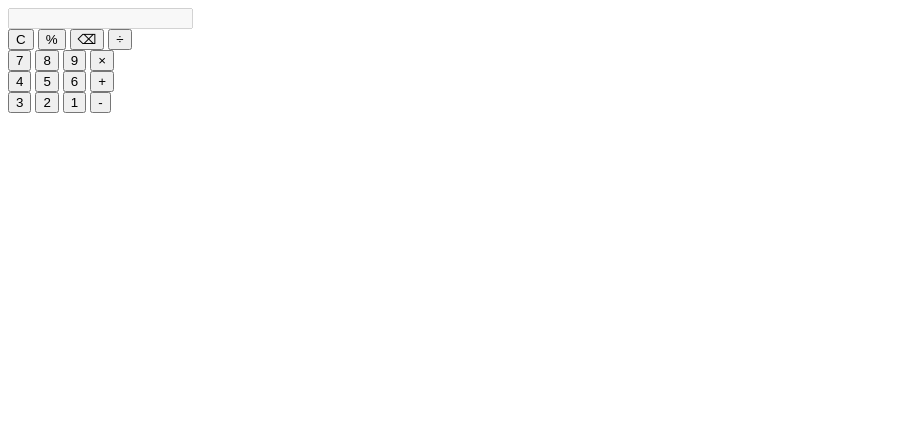
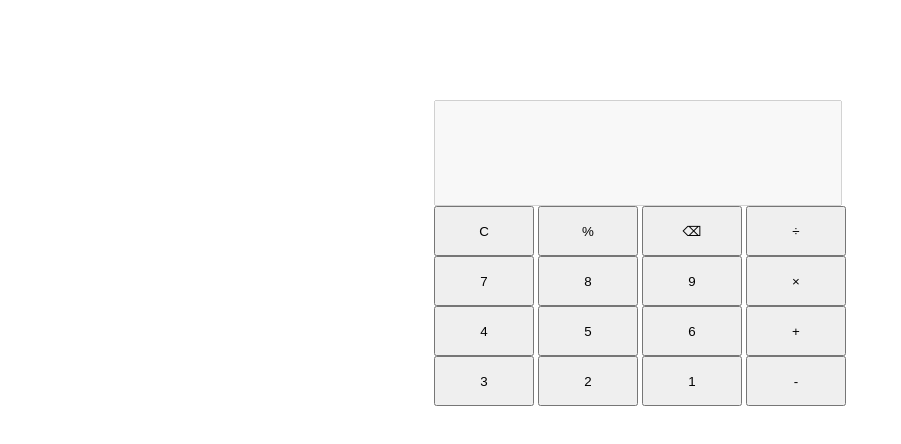
Before and after one commit to DevMichcodes/calculator, a plain HTML site: page index.html in a window 1280 px wide. Shown: the whole page, without its empty margins (0-901 px from the left). Drawn offline with Linux system fonts and the light colour scheme.

Commit message:
Style the buttons to a proportional size
buttons are alligned to the inout section
appropriately

```diff
--- a/styles.css
+++ b/styles.css
@@ -1,4 +1,14 @@
-#calcSpace{
-    border: 4px solid black;
+body{
+    display: border-box;
+    justify-items: center;
+    margin-top: 100px;
+}
+#display{
+    height: 100px;
+    width: 400px;
+}
+button{
+    width: 100px;
+    height: 50px;
 
 }
```
